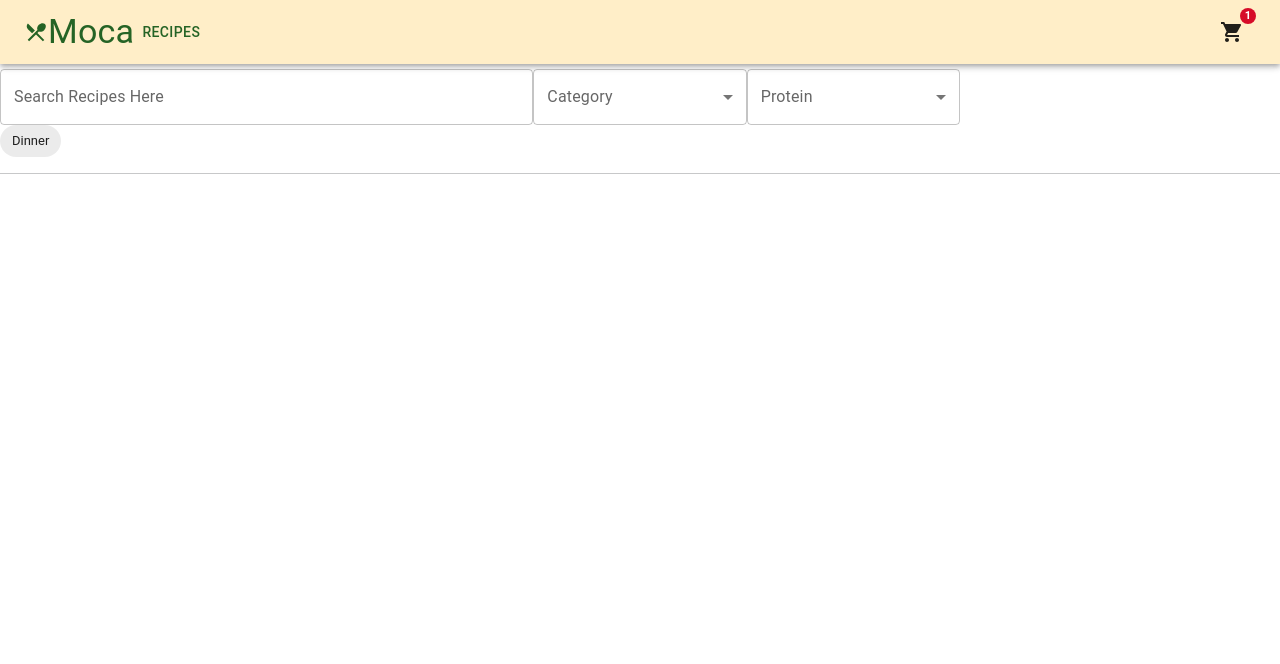
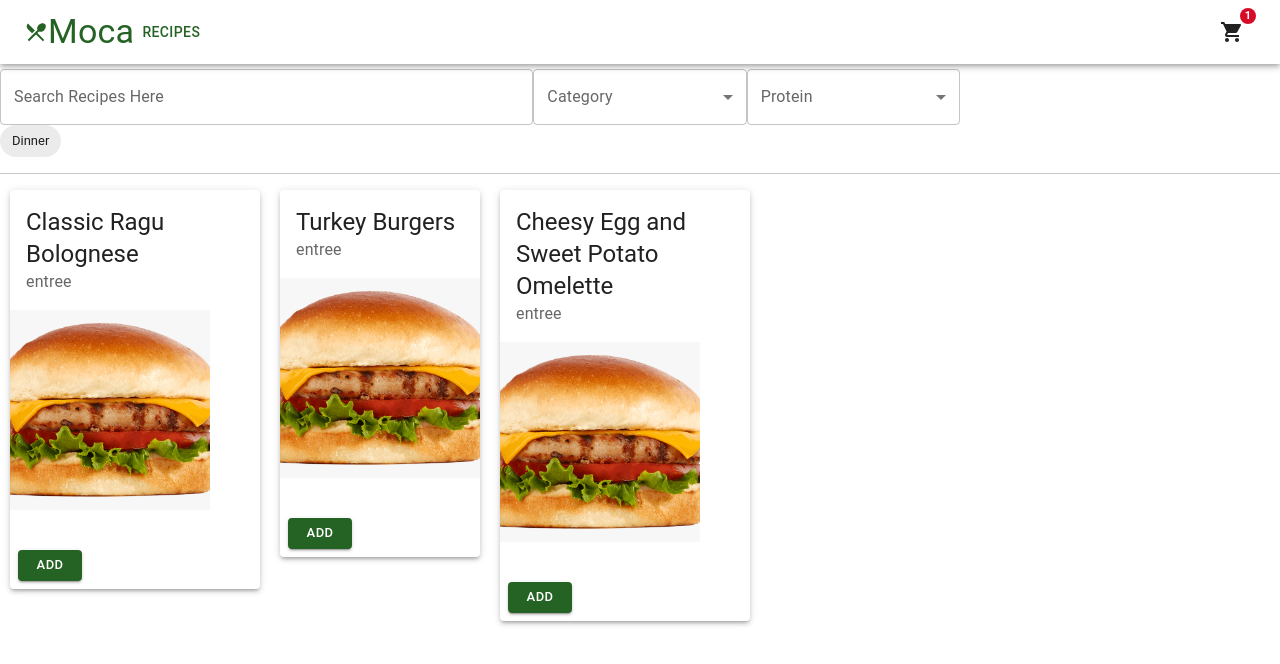
Before and after one commit to rylanlorance/Meal_Prep_Bot_Front_End, a React (Create React App) app: page /recipes in a window 1280 px wide. Shown: the top 664 px of the page. Built offline with nearby package versions, Linux system fonts and the light colour scheme.

Commit message:
Added recipe card

```diff
--- a/src/components/Recipe/RecipeBook/RecipeBookMain/RecipeBookMain.js
+++ b/src/components/Recipe/RecipeBook/RecipeBookMain/RecipeBookMain.js
@@ -1,20 +1,19 @@
-import React from 'react'
-import RecipeCard from '../RecipeCard/RecipeCard'
-import { Box, Grid } from '@mui/material'
+import React from "react";
+import RecipeCard from "../RecipeCard/RecipeCard";
+import { Box, Grid } from "@mui/material";
 
 export default function RecipeBookMain(props) {
+  // console.log("props", props);
+
   return (
     <Box ml="10px">
-      <Grid container spacing={2}>
-        {/* {
-          props.recipes.map(recipe)
-        } */}
-
-        {/* <Grid item>
-
-        </Grid> */}
-
+      <Grid container spacing="20px">
+        {props.recipes.map((recipe, index) => (
+          <Grid item>
+            <RecipeCard key={index} recipe={recipe}></RecipeCard>
+          </Grid>
+        ))}
       </Grid>
     </Box>
-  )
+  );
 }
--- a/src/components/Recipe/RecipeBook/RecipeCard/RecipeCard.js
+++ b/src/components/Recipe/RecipeBook/RecipeCard/RecipeCard.jsx
@@ -10,18 +10,20 @@ import Button from '@mui/material/Button';
 import './RecipeCard.css';
 
 function RecipeCard(props) {
+  const recipe = props.recipe;
+
   return (
     <Card className="recipe-card" sx={{ boxShadow:3 }}>
-      <CardHeader title="Turkey Burgers" subheader="September 14, 2016"></CardHeader>
+      <CardHeader title={recipe.title} subheader={recipe.category}></CardHeader>
       <CardMedia
         sx={{height: 200, width: 200}}
         image="recipe_images/turkey-burger.png"
       ></CardMedia>
       <CardContent>
       </CardContent>
-      <CardActions>
-        <Button size="small">
-          Open
+      <CardActions >
+        <Button size="small" variant="contained">
+          Add
         </Button>
       </CardActions>
     </Card>
--- a/src/static/theme.js
+++ b/src/static/theme.js
@@ -8,8 +8,5 @@ export const theme = createTheme({
         secondary: {
           main: '#632563',
         },
-        background: {
-          paper: '#ffeec8',
-        },
       },
 });
```
